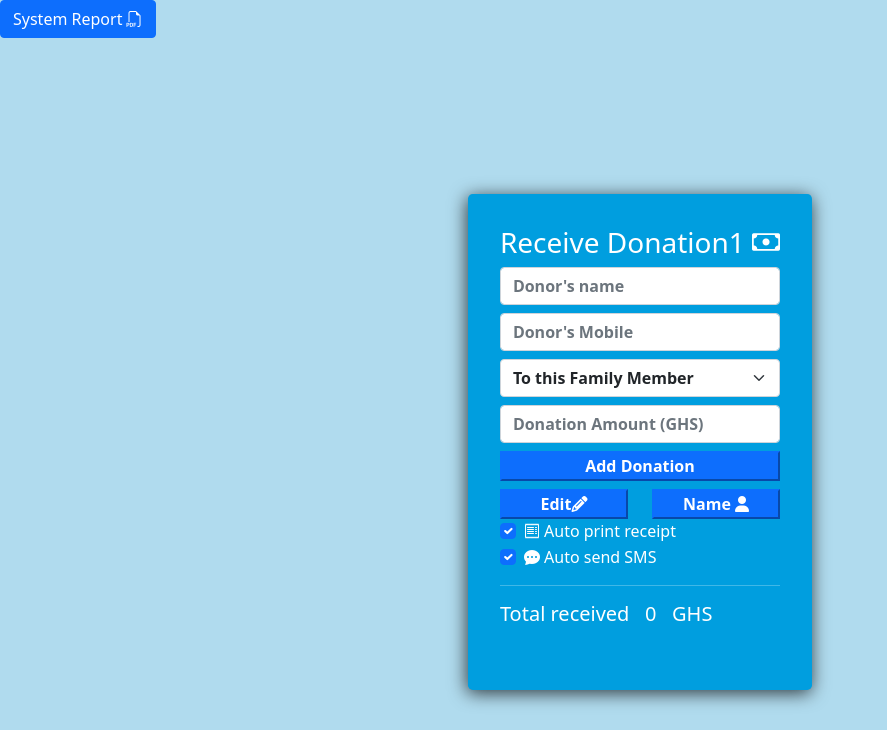
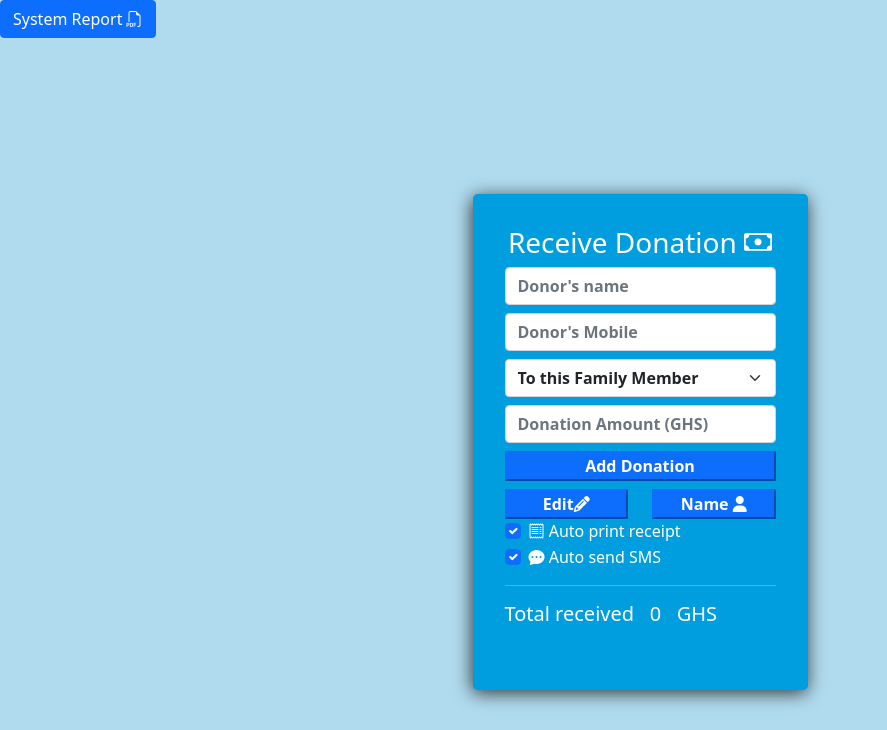
Before and after one commit to AppiahEnoch/funeralDonation, a PHP site: page / in a window 1280 px wide. Shown: the top 730 px of the page, without its empty margins (0-887 px from the left). Run offline with PHP 8.4, Linux system fonts and the light colour scheme; data that the repository does not hold is empty; some libraries are stand-ins or nearby versions.

Commit message:
rtrtrtrt

```diff
--- a/index.php
+++ b/index.php
@@ -137,7 +137,7 @@
         <form id="form">
           <div class="form-outline mb-2 text-center">
             <h3>
-              Receive Donation1
+              Receive Donation
               <i class="bi bi-cash"></i>
             </h3>
           </div>
@@ -350,7 +350,7 @@
           type: "get",
           dataType: "JSON",
           success: function (response) {
-            alert(response)
+            //alert(response)
             var len = response.length;
 
             try {
```
